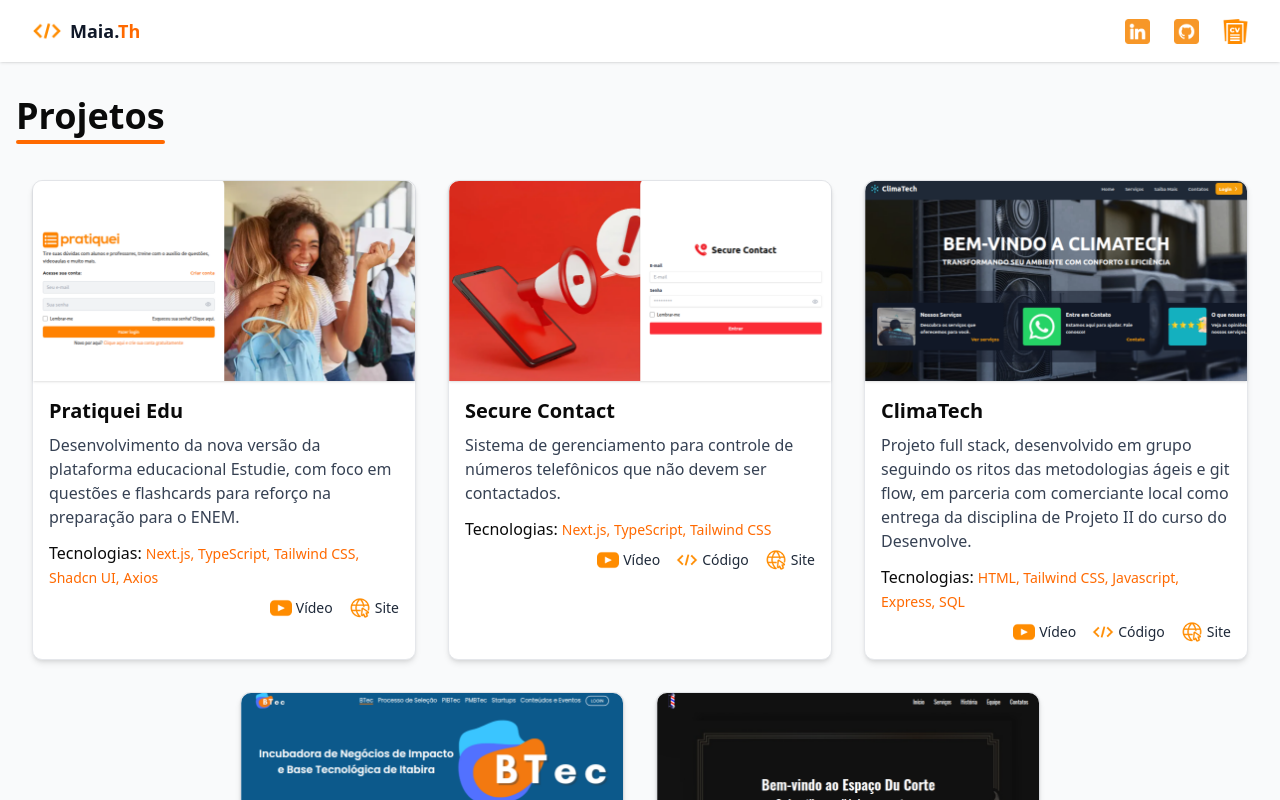
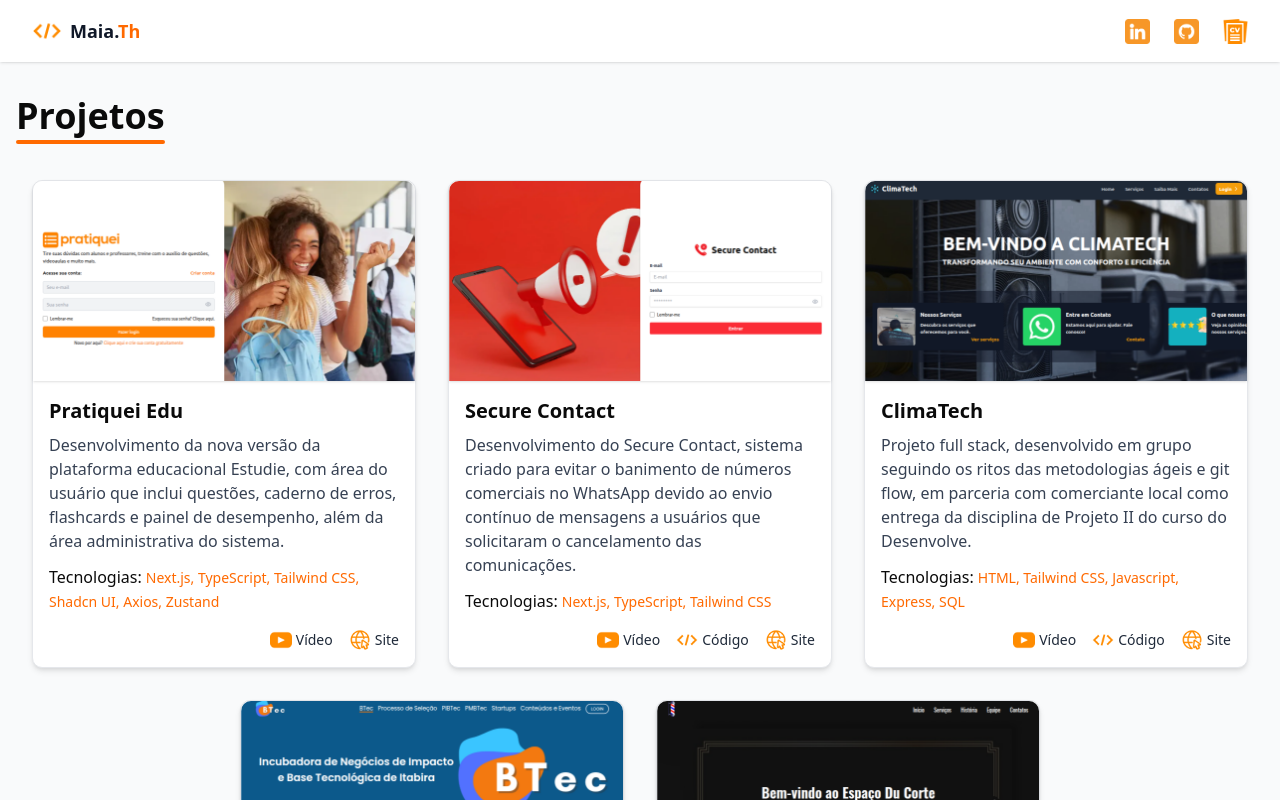
Before and after one commit to Maia-th/Portfolio, a Next.js app: page / in a window 1280 px wide. Shown: the top 800 px of the page. Built offline with nearby package versions, Linux system fonts and the light colour scheme.

Commit message:
Pagina de Projetos Temporaria Finalizada

```diff
--- a/src/app/page.tsx
+++ b/src/app/page.tsx
@@ -95,7 +95,8 @@ export default function ProjectsPage() {
                     {project.languages}
                   </span>
                 </span>
-                <div className="flex gap-4 justify-end pt-2">
+
+              </div><div className="flex gap-4 justify-end mt-auto px-4 pb-4">
                   {project.videoLink && (
                     <a
                       href={project.videoLink}
@@ -145,7 +146,6 @@ export default function ProjectsPage() {
                     </a>
                   )}
                 </div>
-              </div>
             </div>
           ))}
         </div>
--- a/src/data/ProjectsData.ts
+++ b/src/data/ProjectsData.ts
@@ -4,9 +4,9 @@ export const projectsData: ProjectContent[] = [
   {
     id: 1,
     title: "Pratiquei Edu",
-    languages: "Next.js, TypeScript, Tailwind CSS, Shadcn UI, Axios",
+    languages: "Next.js, TypeScript, Tailwind CSS, Shadcn UI, Axios, Zustand",
     coverPath: "/assets/images/covers/Pratiquei.png",
-    description: "Desenvolvimento da nova versão da plataforma educacional Estudie, com foco em questões e flashcards para reforço na preparação para o ENEM.",
+    description: "Desenvolvimento da nova versão da plataforma educacional Estudie, com área do usuário que inclui questões, caderno de erros, flashcards e painel de desempenho, além da área administrativa do sistema.",
     videoLink: "https://youtu.be/Hw2meQwEuyw",
     siteLink: "https://app.pratiquei.com/login",
     codeLink: undefined
@@ -16,7 +16,7 @@ export const projectsData: ProjectContent[] = [
     title: "Secure Contact",
     languages: "Next.js, TypeScript, Tailwind CSS",
     coverPath: "/assets/images/covers/Secure_Contact.png",
-    description: "Sistema de gerenciamento para controle de números telefônicos que não devem ser contactados.",
+    description: "Desenvolvimento do Secure Contact, sistema criado para evitar o banimento de números comerciais no WhatsApp devido ao envio contínuo de mensagens a usuários que solicitaram o cancelamento das comunicações.",
     videoLink: "https://youtu.be/cgKqwlX52Pc",
     siteLink: "https://secure-contact.vercel.app/",
     codeLink: "https://github.com/Maia-th/Secure-Contact"
@@ -50,5 +50,5 @@ export const projectsData: ProjectContent[] = [
     videoLink: undefined,
     siteLink: "https://du-corte.vercel.app/",
     codeLink: "https://github.com/Maia-th/Du_Corte"
-  }
+  },
 ];
```
